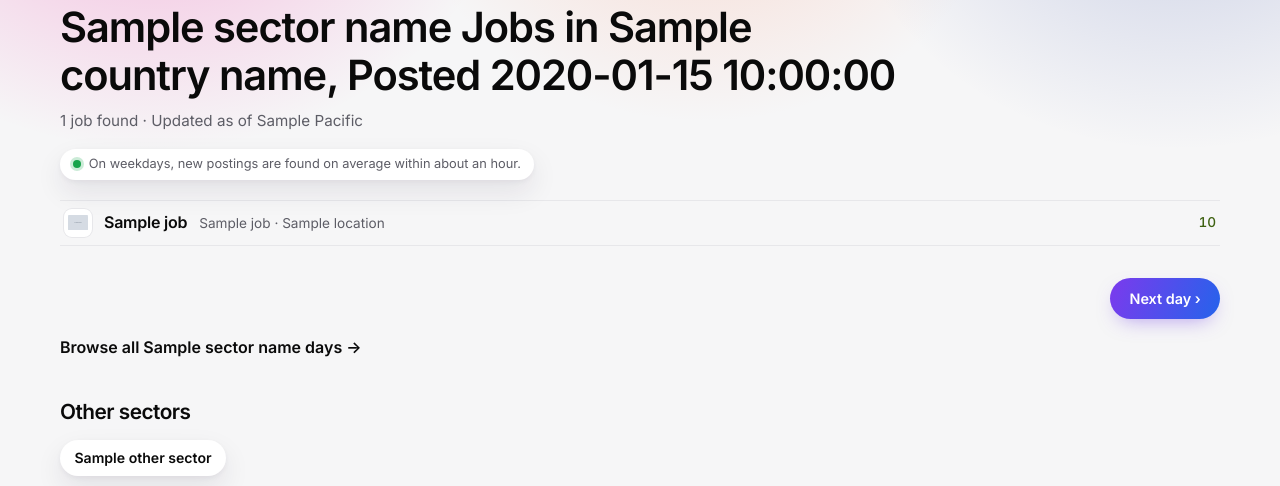
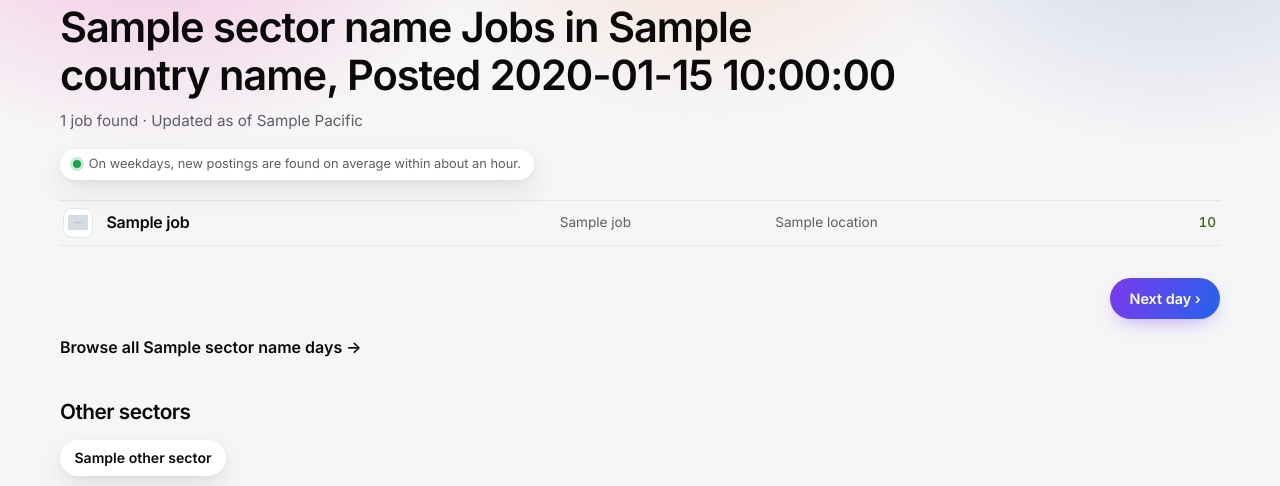
Before and after one commit to davicho01/yabot.jobs-backend, a Python web app: template templates/seo/sector_day.html.jinja in a window 1280 px wide. Shown: the part 144-630 px from the top of the page. Run offline with Jinja, Linux system fonts and the light colour scheme; the template is opened without the code that fills it: most values are stand-ins (such as "Sample title", 1, 10 or a date in 2020); grey boxes marked "Sample" are stand-in pictures.

Commit message:
SEO day pages: the desktop list in fixed columns, so places line up
Co-Authored-By: Claude Opus 5.5 <noreply@anthropic.com>
Claude-Session: https://claude.ai/code/session_01LkT1vQaWnrL6vLmrWQ1A7P

```diff
--- a/templates/seo/_base_style.html.jinja
+++ b/templates/seo/_base_style.html.jinja
@@ -220,6 +220,8 @@
   .job-rows__title::after { content: ""; position: absolute; inset: 0; }
   .job-rows__meta { font-size: 0.85rem; color: var(--ink-soft); overflow: hidden; text-overflow: ellipsis; white-space: nowrap; }
   ul.job-rows .job-pay { flex: none; font-size: 0.82rem; }
+  ul.job-rows .job-pay:empty { display: none; }
+  .job-rows__place::before { content: " · "; }
   @media (max-width: 760px) {
     ul.job-rows li { flex-wrap: wrap; align-items: flex-start; padding: 0.7rem 0.9rem; gap: 0 0.75rem; }
     ul.job-rows li + li::before { left: 0.9rem; right: 0.9rem; }
@@ -227,21 +229,28 @@
     ul.job-rows .job-pay { margin-left: calc(40px + 0.75rem); margin-top: 0.3rem; }
   }
 
-  /* On a desktop the day's list is a plain list: one line per job (a small
-     logo, the title, then company and place, the pay at the end), no card. */
+  /* On a desktop the day's list is a plain table-like list: one line per
+     job in fixed columns (logo, title, company, place, pay), so each column
+     lines up down the page; a long value is cut off with an ellipsis. */
   @media (min-width: 761px) {
     ul.job-rows { padding: 0; border-radius: 0; background: none; box-shadow: none; border-top: 1px solid var(--line); }
-    ul.job-rows li { gap: 0.75rem; padding: 0.5rem 0.25rem; border-bottom: 1px solid var(--line); }
+    ul.job-rows li {
+      display: grid; grid-template-columns: 28px minmax(0, 2.4fr) minmax(0, 1.1fr) minmax(0, 1.5fr) 9.5rem;
+      align-items: center; gap: 0.9rem; padding: 0.5rem 0.25rem; border-bottom: 1px solid var(--line);
+    }
     ul.job-rows li + li::before { display: none; }
     ul.job-rows li:hover { background: none; }
     ul.job-rows li:hover .job-rows__title { color: var(--focus); }
     .job-rows__logo { width: 28px; height: 28px; border-radius: 8px; box-shadow: 0 0 0 1px var(--line); }
     .job-rows__logo img { width: 20px; height: 20px; border-radius: 4px; }
     .job-rows__logo b { font-size: 0.8rem; }
-    .job-rows__body { flex-direction: row; align-items: baseline; gap: 0.75rem; }
-    .job-rows__title { flex: none; max-width: 55%; overflow: hidden; text-overflow: ellipsis; white-space: nowrap; }
-    .job-rows__meta { flex: 1; }
-    ul.job-rows .job-pay { padding: 0; background: none; font-size: 0.85rem; }
+    .job-rows__body, .job-rows__meta { display: contents; }
+    .job-rows__title, .job-rows__company, .job-rows__place { min-width: 0; overflow: hidden; text-overflow: ellipsis; white-space: nowrap; }
+    .job-rows__company, .job-rows__place { font-size: 0.85rem; color: var(--ink-soft); }
+    .job-rows__company { grid-column: 3; }
+    .job-rows__place { grid-column: 4; }
+    .job-rows__place::before { content: none; }
+    ul.job-rows .job-pay, ul.job-rows .job-pay:empty { display: block; grid-column: 5; padding: 0; background: none; font-size: 0.85rem; text-align: right; }
   }
 
   /* ---------- prev/next, "more" links ---------- */
--- a/templates/seo/sector_day.html.jinja
+++ b/templates/seo/sector_day.html.jinja
@@ -41,9 +41,9 @@
         <span class="job-rows__logo">{% if job.company_logo_url %}<img src="{{ job.company_logo_url }}" alt="" width="28" height="28" loading="lazy" />{% else %}<b>{{ (job.company_name or "?")[:1] | upper }}</b>{% endif %}</span>
         <div class="job-rows__body">
           <a class="job-rows__title" href="{{ base_url }}/{{ job.href_path }}" data-track="day_job">{{ job.title }}</a>
-          <span class="job-rows__meta">{{ job.company_name or "Unknown company" }}{% if job.location %} &middot; {{ job.location }}{% endif %}</span>
+          <span class="job-rows__meta"><span class="job-rows__company">{{ job.company_name or "Unknown company" }}</span>{% if job.location %}<span class="job-rows__place">{{ job.location }}</span>{% endif %}</span>
         </div>
-        {% if job.salary_display %}<span class="job-pay">{{ job.salary_display }}</span>{% endif %}
+        <span class="job-pay">{{ job.salary_display or "" }}</span>
       </li>
     {% endfor %}
     </ul>
```
